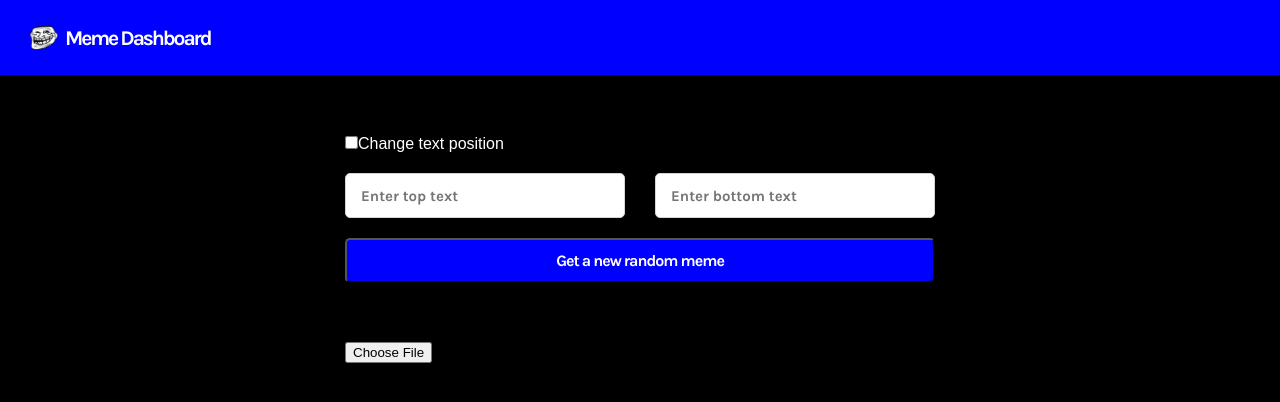
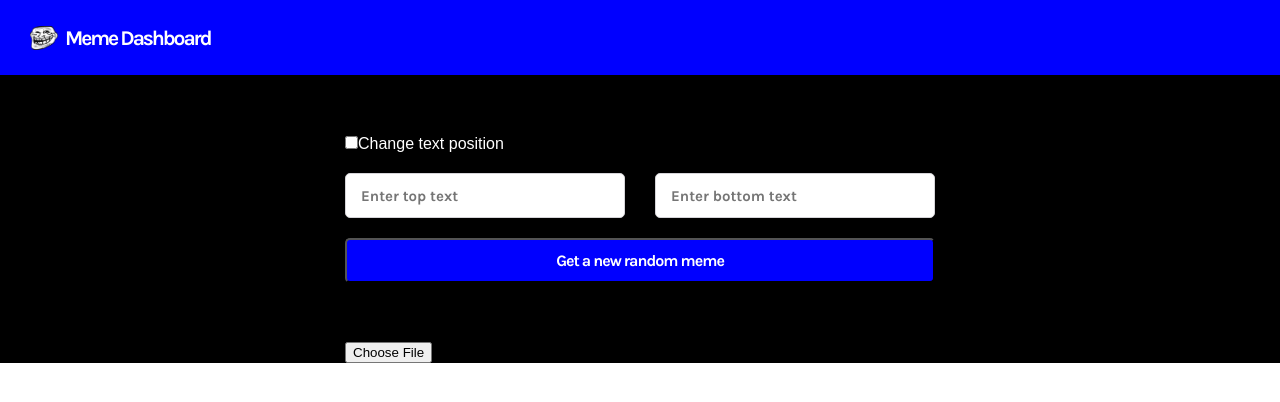
Before and after one commit to jlloyd0430/MemeMaker, a React (Create React App) app: page / in a window 1280 px wide. Shown: the top 402 px of the page. Built offline with nearby package versions, Linux system fonts and the light colour scheme; no server answers.

Commit message:
refactor styles

```diff
--- a/src/styles.css
+++ b/src/styles.css
@@ -6,7 +6,7 @@
 }
 .App {
   font-family: sans-serif;
-  height: 150vh;
+  height: 100%;
   background-color: #000;
 }
 
```
